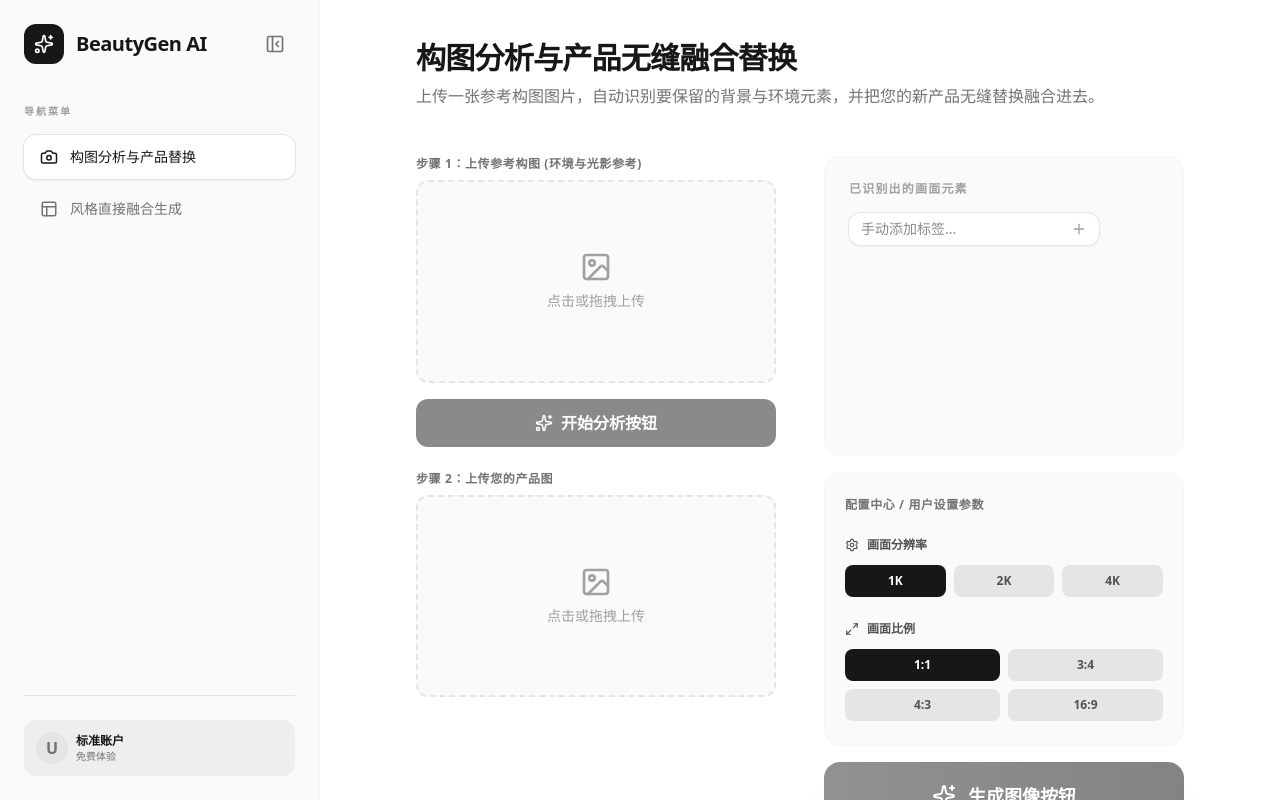
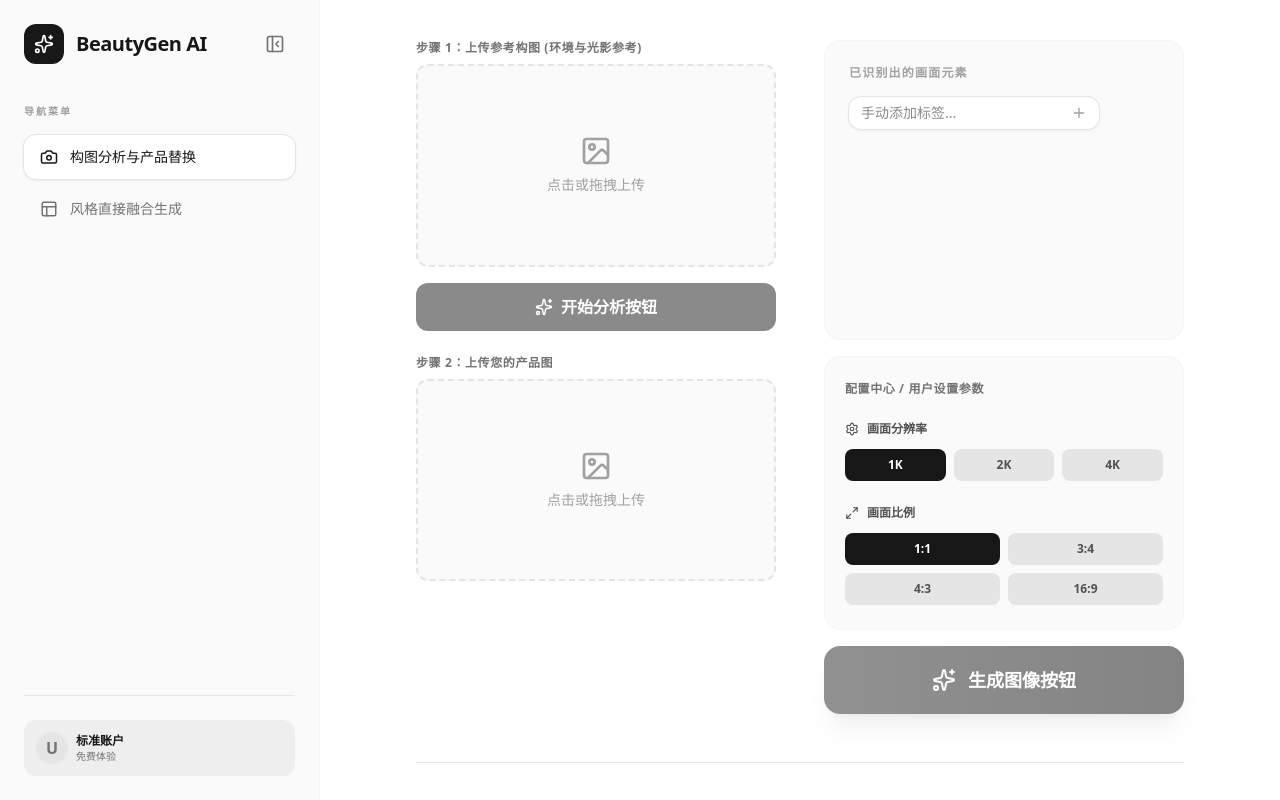
Before and after one commit to markzu911/ZLZ-MeiZhuangChanPinTu, a React (Vite) app: page / in a window 1280 px wide. Built offline with nearby package versions, Linux system fonts and the light colour scheme.

Commit message:
feat: Remove redundant page title and description
The introductory text for the page title and description was removed from the App.tsx file. This content is now handled dynamically or elsewhere, making this static block redundant.

```diff
--- a/src/App.tsx
+++ b/src/App.tsx
@@ -425,17 +425,6 @@ export default function App() {
       {/* Main Content */}
       <main className="flex-1 overflow-y-auto bg-white dark:bg-neutral-950">
         <div className="mx-auto max-w-7xl px-12 py-10 lg:px-24">
-          <div className="mb-12">
-            <h2 className="text-3xl font-bold tracking-tight">
-              {mode === 'analysis' ? '构图分析与产品无缝融合替换' : '美妆视觉风格快速生成'}
-            </h2>
-            <p className="mt-2 text-neutral-500">
-              {mode === 'analysis'
-                ? '上传一张参考构图图片，自动识别要保留的背景与环境元素，并把您的新产品无缝替换融合进去。'
-                : '挑选精心设计的殿堂级美妆大片视觉风格，即刻为您上传的产品生成极富艺术感的展示背景。'}
-            </p>
-          </div>
-
           <div className="flex flex-col gap-12">
             {/* Control Panel */}
             <section className="flex flex-col gap-8 mx-auto w-full max-w-5xl">
```
